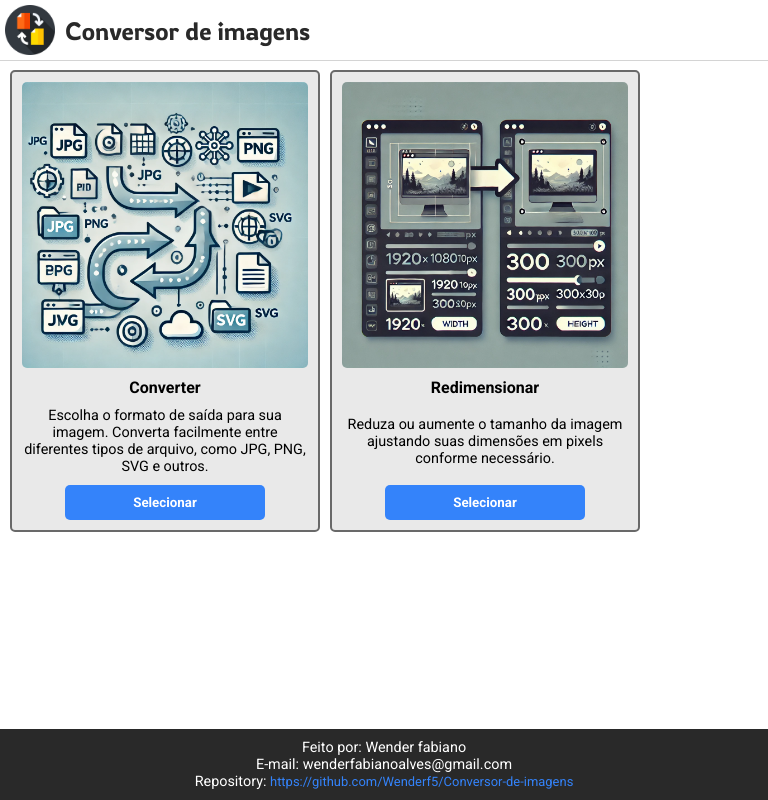
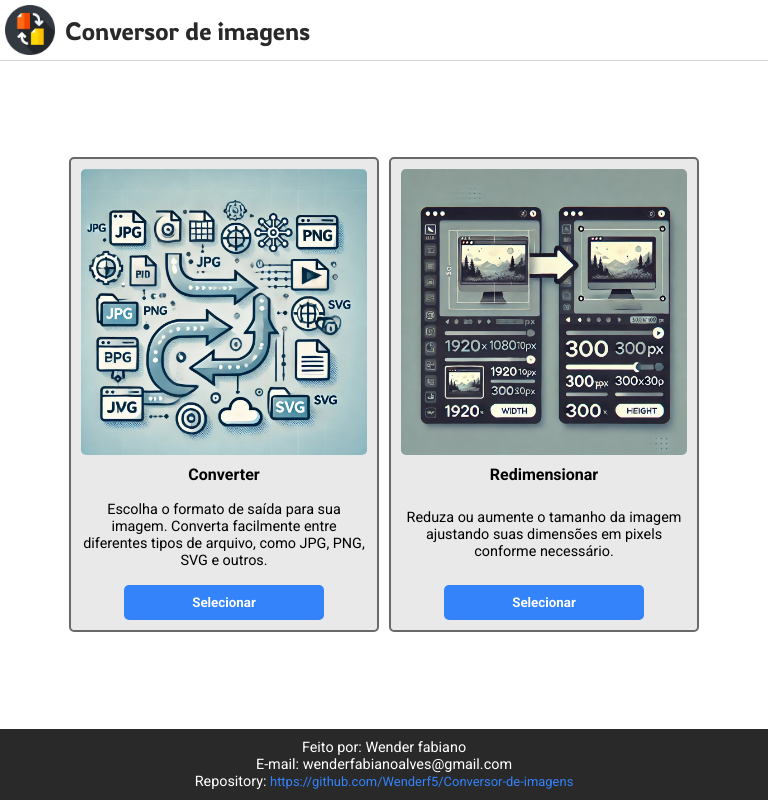
Before and after one commit to Wenderf5/Conversor-de-imagens, a React (Vite) app in the folder front-end/: page / in a window 768 px wide. Built offline with nearby package versions, Linux system fonts and the light colour scheme.

Commit message:
fix: responsive home page

```diff
--- a/front-end/src/components/Footer/index.module.css
+++ b/front-end/src/components/Footer/index.module.css
@@ -1,6 +1,4 @@
 .footer {
-    position: absolute;
-    bottom: 0px;
     width: 100%;
     padding: 10px;
     display: flex;
@@ -38,8 +36,6 @@
 
 @media (max-width: 480px) {
     .footer {
-        position: absolute;
-        bottom: 0px;
         width: 100%;
         padding: 10px;
         display: flex;
--- a/front-end/src/index.css
+++ b/front-end/src/index.css
@@ -14,3 +14,9 @@ body {
   padding: 0%;
   font-family: "Roboto", serif;
 }
+
+#root {
+  display: flex;
+  flex-direction: column;
+  height: 100vh;
+}
--- a/front-end/src/pages/Home/_components/Option/index.module.css
+++ b/front-end/src/pages/Home/_components/Option/index.module.css
@@ -2,11 +2,9 @@
 
 .option {
     width: 310px;
-    min-height: 400px;
+    min-height: 475px;
     display: flex;
     flex-direction: column;
-    align-items: center;
-    text-align: center;
     border: 2px rgb(105, 105, 105) solid;
     border-radius: 5px;
     background-color: rgb(233, 233, 233);
@@ -20,6 +18,7 @@
 }
 
 .description {
+    width: 100%;
     display: flex;
     flex-direction: column;
     align-items: center;
@@ -34,6 +33,7 @@
 
 .description p {
     font-family: "Roboto", serif;
+    text-align: center;
 }
 
 .description button {
@@ -55,6 +55,18 @@
 
 @media (min-width: 481px) and (max-width: 1024px) {
 
+    .option {
+        width: 310px;
+        min-height: 475px;
+        display: flex;
+        flex-direction: column;
+        border: 2px rgb(105, 105, 105) solid;
+        border-radius: 5px;
+        background-color: rgb(233, 233, 233);
+        padding: 10px;
+        gap: 10px;
+    }
+
     .description h1 {
         font-size: 1rem;
     }
@@ -68,7 +80,7 @@
 @media (max-width: 480px) {
     .option {
         width: 310px;
-        min-height: 300px;
+        min-height: 400px;
         display: flex;
         flex-direction: column;
         align-items: center;
--- a/front-end/src/pages/Home/index.module.css
+++ b/front-end/src/pages/Home/index.module.css
@@ -1,6 +1,9 @@
 .main {
     padding: 10px;
     display: flex;
+    align-items: center;
+    justify-content: center;
+    flex-grow: 1;
     gap: 10px;
 }
 
```
